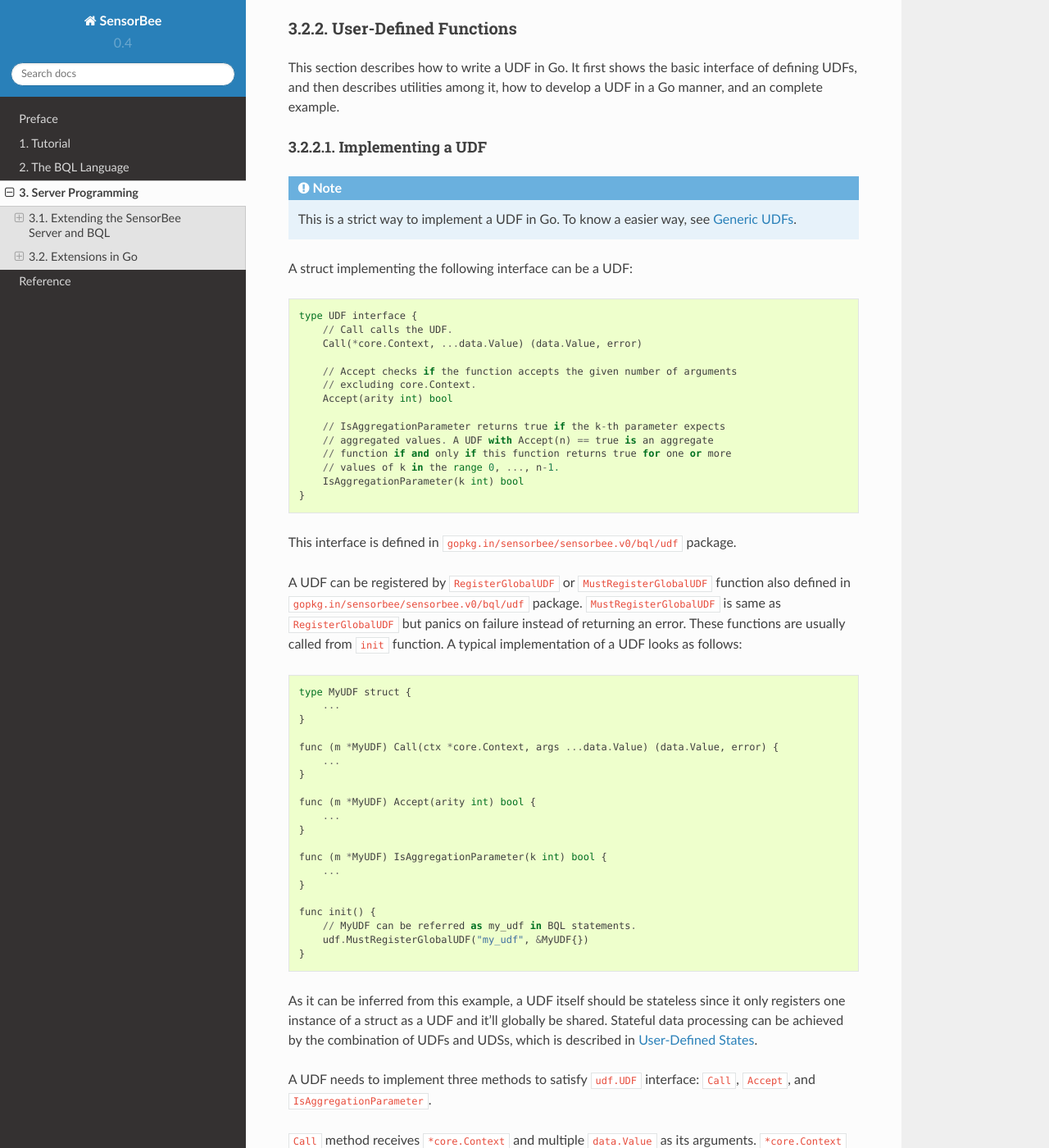
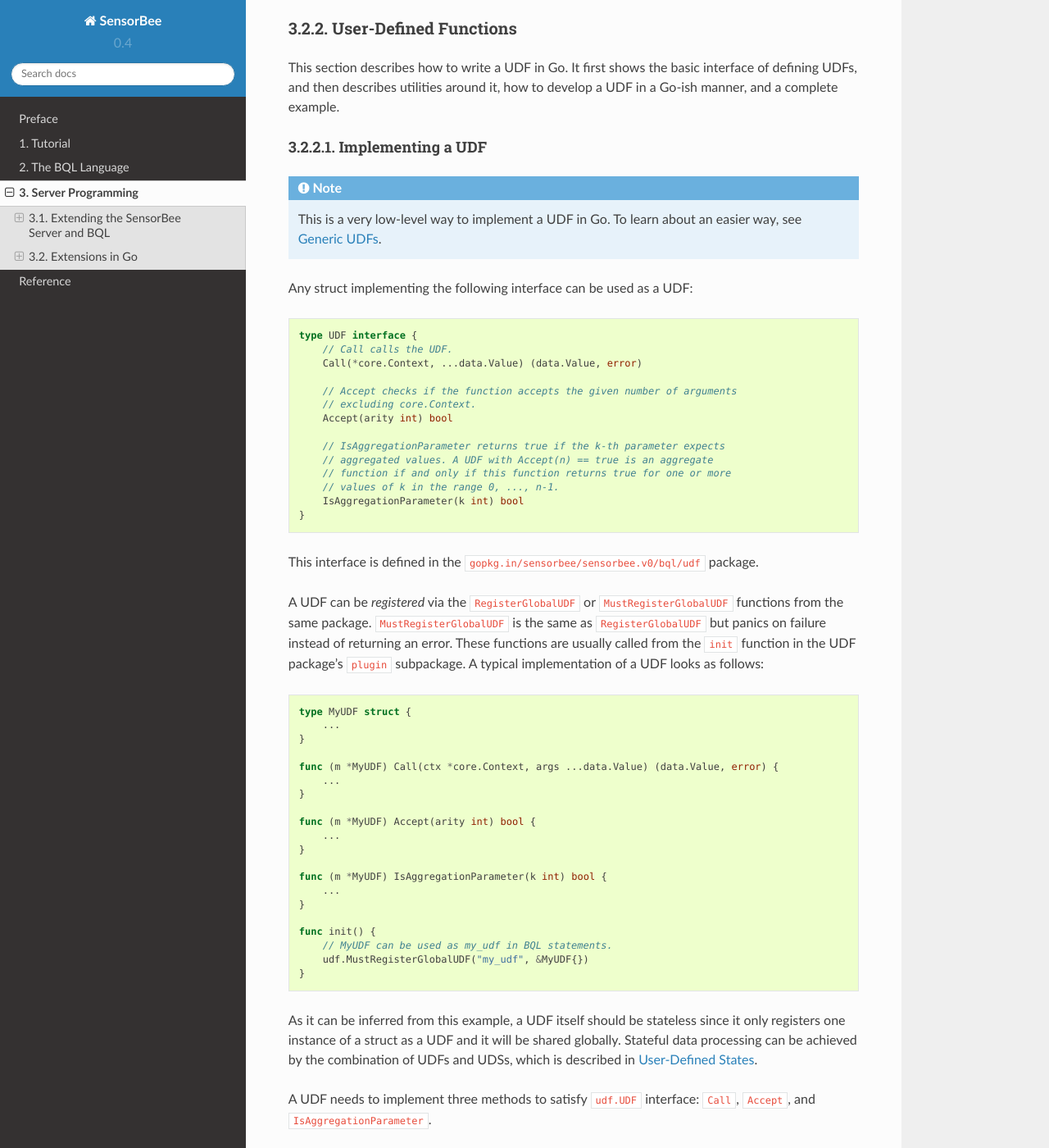
Before and after one commit to sensorbee/docs, a Sphinx documentation site: the page built from source/server_programming.rst, in a window 1280 px wide and 1400 px high, scrolled down 4399 px. Shown: the whole window at 82% size. Built offline with Sphinx 7.4.7 and the Read the Docs theme 2.0.0, drawn with Linux system fonts in a browser that asks for light colours; some of the changed text lies outside the part shown.

Commit message:
review 3.2.2

```diff
--- a/source/server_programming/go/udfs.rst
+++ b/source/server_programming/go/udfs.rst
@@ -4,18 +4,20 @@ User-Defined Functions
 ======================
 
 This section describes how to write a UDF in Go. It first shows the basic
-interface of defining UDFs, and then describes utilities among it, how to
-develop a UDF in a Go manner, and an complete example.
+interface of defining UDFs, and then describes utilities around it, how to
+develop a UDF in a Go-ish manner, and a complete example.
 
 Implementing a UDF
 ------------------
 
 .. note::
 
-    This is a strict way to implement a UDF in Go. To know a easier way, see
-    :ref:`server_programming_go_udfs_generic_udfs`.
+    This is a very low-level way to implement a UDF in Go. To learn about an
+    easier way, see :ref:`server_programming_go_udfs_generic_udfs`.
 
-A struct implementing the following interface can be a UDF::
+Any struct implementing the following interface can be used as a UDF:
+
+.. code-block:: go
 
     type UDF interface {
         // Call calls the UDF.
@@ -32,13 +34,15 @@ A struct implementing the following interface can be a UDF::
         IsAggregationParameter(k int) bool
     }
 
-This interface is defined in ``gopkg.in/sensorbee/sensorbee.v0/bql/udf`` package.
+This interface is defined in the ``gopkg.in/sensorbee/sensorbee.v0/bql/udf`` package.
 
-A UDF can be registered by ``RegisterGlobalUDF`` or ``MustRegisterGlobalUDF``
-function also defined in ``gopkg.in/sensorbee/sensorbee.v0/bql/udf`` package.
-``MustRegisterGlobalUDF`` is same as ``RegisterGlobalUDF`` but panics on failure
-instead of returning an error. These functions are usually called from ``init``
-function. A typical implementation of a UDF looks as follows::
+A UDF can be *registered* via the ``RegisterGlobalUDF`` or ``MustRegisterGlobalUDF``
+functions from the same package. ``MustRegisterGlobalUDF`` is the same as
+``RegisterGlobalUDF`` but panics on failure instead of returning an error. These
+functions are usually called from the ``init`` function in the UDF package's
+``plugin`` subpackage. A typical implementation of a UDF looks as follows:
+
+.. code-block:: go
 
     type MyUDF struct {
         ...
@@ -57,21 +61,21 @@ function. A typical implementation of a UDF looks as follows::
     }
 
     func init() {
-        // MyUDF can be referred as my_udf in BQL statements.
+        // MyUDF can be used as my_udf in BQL statements.
         udf.MustRegisterGlobalUDF("my_udf", &MyUDF{})
     }
 
 As it can be inferred from this example, a UDF itself should be stateless since
-it only registers one instance of a struct as a UDF and it'll globally be shared.
+it only registers one instance of a struct as a UDF and it will be shared globally.
 Stateful data processing can be achieved by the combination of UDFs and UDSs,
 which is described in :ref:`server_programming_go_states`.
 
 A UDF needs to implement three methods to satisfy ``udf.UDF`` interface:
 ``Call``, ``Accept``, and ``IsAggregationParameter``.
 
-``Call`` method receives ``*core.Context`` and multiple ``data.Value`` as its
+The ``Call`` method receives a ``*core.Context`` and multiple ``data.Value`` as its
 arguments. ``*core.Context`` contains the information of the current processing
-context. ``Call``'s ``...data.Value`` argument has values passed to the UDF.
+context. ``Call``'s ``...data.Value`` argument holds the values passed to the UDF.
 ``data.Value`` represents a value used in BQL and can be any of :ref:`built-in
 types <bql_types_types>`.
 
@@ -79,7 +83,9 @@ types <bql_types_types>`.
 
     SELECT RSTREAM my_udf(arg1, arg2) FROM stream [RANGE 1 TUPLES];
 
-In this example, ``arg1`` and ``arg2`` are passed to ``Call`` method::
+In this example, ``arg1`` and ``arg2`` are passed to the ``Call`` method:
+
+.. code-block:: go
 
     func (m *MyUDF) Call(ctx *core.Context, args ...data.Value) (data.Value, error) {
         // When my_udf(arg1, arg2) is called, len(args) is 2.
@@ -87,29 +93,33 @@ In this example, ``arg1`` and ``arg2`` are passed to ``Call`` method::
         // It is guaranteed that m.Accept(len(args)) is always true.
     }
 
-Because ``data.Value`` is a semi-variant type, ``Call`` method needs to check
+Because ``data.Value`` is a semi-variant type, the ``Call`` method needs to check
 the type of each ``data.Value`` and convert it to a desired type.
 
-``Accept`` method verifies if the UDF accept the specific number of arguments.
+The ``Accept`` method verifies if the UDF accepts the specific number of arguments.
 It can return true for multiple arities as long as it can receive the given
-number of arguments. If a UDF only accept 2 arguments, the method is implemented
-as follows::
+number of arguments. If a UDF only accepts two arguments, the method is implemented
+as follows:
+
+.. code-block:: go
 
     func (m *MyUDF) Accept(arity int) bool {
         return arity == 2
     }
 
-When a UDF wants to support variadic parameters (a.k.a. variable-length
-arguments) with 2 required arguments (e.g.
-``my_udf(arg1, arg2, optional1, optional2, ...)``), the implementation would be::
+When a UDF aims to support variadic parameters (a.k.a. variable-length
+arguments) with two required arguments (e.g.
+``my_udf(arg1, arg2, optional1, optional2, ...)``), the implementation would be:
+
+.. code-block:: go
 
     func (m *MyUDF) Accept(arity int) bool {
         return arity >= 2
     }
 
-``IsAggregationParameter`` checks if k-th, starting from 0, argument is an
-aggregation parameter. Aggregation parameters are passed as ``data.Array``
-containing all values of a field in each group.
+Finally, ``IsAggregationParameter`` returns whether the *k*-th argument (starting
+from 0) is an aggregation parameter. Aggregation parameters are passed as a
+``data.Array`` containing all values of a field in each group.
 
 All of these methods can be called concurrently from multiple goroutines and
 they must be thread-safe.
@@ -140,24 +150,28 @@ Generic UDFs
 ------------
 
 SensorBee provides a helper function to register a regular Go function as a UDF
-without implementing ``UDF`` interface explicitly.
+without implementing the ``UDF`` interface explicitly.
 
-::
+.. code-block:: go
 
     func Inc(v int) int {
         return v + 1
     }
 
 This function ``Inc`` can be transformed into a UDF by ``ConvertGeneric``
-or ``MustConvertGeneric`` function defined in
+or ``MustConvertGeneric`` function defined in the
 ``gopkg.in/sensorbee/sensorbee.v0/bql/udf`` package. By combining it with
-``RegisterGlobalUDF``, ``Inc`` function can be registered as a UDF::
+``RegisterGlobalUDF``, the ``Inc`` function can easily be registered as a UDF:
+
+.. code-block:: go
 
     func init() {
         udf.MustRegisterGlobalUDF("inc", udf.MustConvertGeneric(Inc))
     }
 
-So, a complete example of the UDF implementation and registration is as follows::
+So, a complete example of the UDF implementation and registration is as follows:
+
+.. code-block:: go
 
     package inc
 
@@ -243,7 +257,7 @@ All other forms are invalid:
 * ``func(...) NonSupportedType``
 
 Valid types of return values are same as the valid types of arguments, and
-they'll be listed in the following subsection.
+they are listed in the following subsection.
 
 Valid Value Types
 ^^^^^^^^^^^^^^^^^
@@ -267,15 +281,15 @@ above.
 When the argument type and the actual value type are different, weak type
 conversion are applied to values. Conversions are basically done by
 ``data.ToXXX`` functions (see godoc comments of each function in
-data/type_conversions.go). For example, ``func inc(i int) int`` can be called by
-``inc("3")`` in a BQL statement and it'll return 4. If a strict type checking
+``data/type_conversions.go``). For example, ``func inc(i int) int`` can be called by
+``inc("3")`` in a BQL statement and it will return 4. If a strict type checking
 or custom type conversion is required, receive values as ``data.Value`` and
 manually check or convert types, or define the UDF in the regular way.
 
 Examples of Valid Go Functions
 ^^^^^^^^^^^^^^^^^^^^^^^^^^^^^^
 
-Following functions can be converted to UDFs by ``ConvertGeneric`` or
+The following functions can be converted to UDFs by ``ConvertGeneric`` or
 ``MustConvertGeneric`` function:
 
 * ``func rand() int``
@@ -293,20 +307,20 @@ This subsection shows three example UDFs:
 * ``my_join``
 * ``my_join2``
 
-Assume that these are in the repository ``github.com/sensorbee/examples/udfs``,
-which doesn't actually exist. The repository has three files:
+Assume that these are in the repository ``github.com/sensorbee/examples/udfs``
+(which actually does not exist). The repository has three files:
 
-* inc.go
-* join.go
-* plugin/plugin.go
+* ``inc.go``
+* ``join.go``
+* ``plugin/plugin.go``
 
 inc.go
 ^^^^^^
 
-In inc.go, the ``Inc`` function is defined as a pure Go function with a standard
-value type.
+In ``inc.go``, the ``Inc`` function is defined as a pure Go function with a standard
+value type:
 
-::
+.. code-block:: go
 
     package udfs
 
@@ -317,13 +331,13 @@ value type.
 join.go
 ^^^^^^^
 
-In join.go, the ``Join`` UDF is defined in a strict way. It also performs
-strict type checking. It's designed to be called with two types of forms:
+In ``join.go``, the ``Join`` UDF is defined in a strict way. It also performs
+strict type checking. It is designed to be called in one of two forms:
 ``my_join("a", "b", "c", "separator")`` or
-``my_join(["a", "b", "c"], "separator")``. Each argument and values in the array
-must be strings. The UDF receives arbitrary number of arguments.
+``my_join(["a", "b", "c"], "separator")``. Each argument and value in the array
+must be a string. The UDF receives an arbitrary number of arguments.
 
-::
+.. code-block:: go
 
     package udfs
 
@@ -395,10 +409,10 @@ plugin/plugin.go
 In addition to ``Inc`` and ``Join``, this file registers the standard Go
 function ``strings.Join`` as ``my_join2``. Because it's converted to a UDF by
 ``udf.MustConvertGeneric``, arguments are weakly converted to given types.
-For example, ``my_join([1, 2.3, "4"], "-")`` is valid although ``strings.Join``
+For example, ``my_join2([1, 2.3, "4"], "-")`` is valid although ``strings.Join``
 itself is ``func([]string, string) string``.
 
-::
+.. code-block:: go
 
     package plugin
 
```
Also changed, not shown: other parts of source/server_programming/go/udfs.rst (+11 -11 lines).
